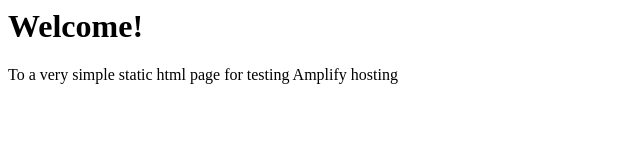
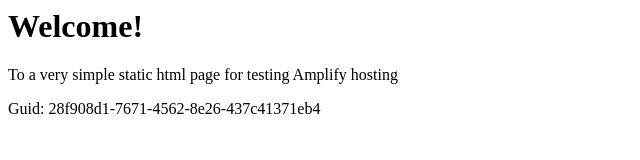
Before and after one commit to aws-aemilia-icn/Github-PR-Commit-Integration-Test-DoNotTouch-GitHubAutoBuildCanaryTest-v1-preprod-ap-northeast-2, a website: page src/index.html in a window 1280 px wide. Shown: the whole page, without its empty margins (0-640 px from the left). Drawn offline with Linux system fonts and the light colour scheme.

Commit message:
commit from integ tests

```diff
--- a/src/index.html
+++ b/src/index.html
@@ -1,3 +1,5 @@
+
+
 <html lang="en">
 
 <head>
@@ -10,6 +12,6 @@
 <body>
     <h1>Welcome!</h1>
     <p>To a very simple static html page for testing Amplify hosting</p>
-</body>
+    <p>Guid: 28f908d1-7671-4562-8e26-437c41371eb4</p></body>
 
 </html>
```
